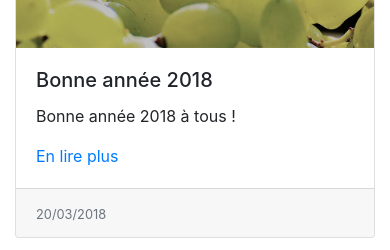
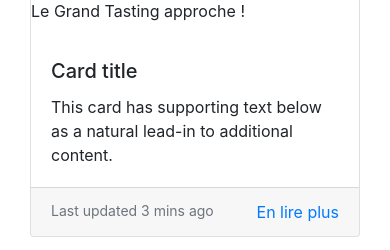
Before and after one commit to Killrogue/Fleys, a PHP site: the page made by actualité.php in a window 390 px wide. Shown: the part 1048-1298 px from the top of the page. Run offline with PHP 8.4, Linux system fonts and the light colour scheme; a stand-in replaces the project's code that opens the database connection; some libraries are stand-ins or nearby versions.

Commit message:
actualité
j'ai mis a jour l'actualité

```diff
--- a/actualité.php
+++ b/actualité.php
@@ -2,22 +2,17 @@
 	<html>
 	<head>
 		<meta charset="utf-8">
-		<meta name="viewport" content="width=device-width, initial-scale=1">
 		<title></title>
 		<link rel="stylesheet" type="text/css" href="assets/css/bootstrap.css">
-		<link rel="stylesheet" type="text/css" 	 href="assets/css/normalize.css">
 		<link rel="stylesheet" type="text/css" href="assets/css/styles_DDF.css">
-		<link rel="stylesheet" type="text/css" href="assets/css/jquery.fancybox.css">
 		<script type="text/javascript" src="assets/js/jquery-3.3.1.js"></script>
-		<script type="text/javascript" src="assets/js/bootstrap.js"></script>
-		<script type="text/javascript" src="assets/js/script.js"></script>
 		<script defer src="assets/js/fontawesome-all.js"></script>
 	</head>
-	<body class="bg-raisin2">
+	<body >
 		<header class="container-fluid  px-0"><!--début du header-->
 			<nav class="navbar navbar-expand-lg bg-nav fixed-top">
-			 	<button class="navbar-toggler" type="button" data-toggle="collapse" data-target="#navbarNav" aria-controls="#navbarNav" aria-expanded="false" aria-label="Toggle navigation">
-   					<i class="fas fa-bars burger"></i>
+			 	<button class="navbar-toggler" type="button" data-toggle="collapse" data-target="#navbarSupportedContent" aria-controls="navbarSupportedContent" aria-expanded="false" aria-label="Toggle navigation">
+   					<span class="navbar-toggler-icon"></span>
   				</button>
 				<div class="collapse navbar-collapse" id="navbarNav">
 				    <ul class="navbar-nav mx-auto">
@@ -43,68 +38,80 @@
 				</div>
 			</nav>
 		</header><!--fin du header-->
-		<main class="container-fluid mb-5"><!--début du main-->
+		<main class="container-fluid mb-3 news"><!--début du main-->
 			<div class="container">
-				<div class="row px-0 ">
-					<div class="col-12 news">
-						<div class="card card-css">
-							<h3 class="card-header bg-gold mb-3">Dernière actualité</h3>
-							<img class="card-img-top px-4" src="assets/images/raisin.jpg" alt="Card image cap">
-							<div class="card-body">
-								<h5 class="card-title">Bonne année 2018</h5>
-								<p class="card-text">Bonne année 2018 à tous !</p>
-								<a href="descritpion_actualité.php">En lire plus</a>
-							</div>
-							<div class="card-footer">
-								<small class="text-muted">20/03/2018</small>
+				<div class="row">
+					<div class="col-12 mb-4 first-news">
+						<div class="card">
+							<img class="card-img-top first-img-news" src="assets/images/firstnews.jpg" alt="Card image cap">
+							<div class="middle">
+								<p class="middle-first-texte">Les actualités du château de fleys</p>
 							</div>
 						</div>
 					</div>
-					<div class="card-deck mt-3 ">
-						<div class="card card-css">
-							<img class="card-img-top" src="assets/images/raisin.jpg" alt="Card image cap">
+				</div>
+				<div class="card-deck">
+					<div class="card first-news">
+						<img class="card-img-top all-img-news" src="assets/images/vigne3.jpg" alt="Card image cap">
+						<div class="middle-all">
+							<p class="middle-texte">Bonne année 2018 </p>
+						</div>
 						<div class="card-body">
-								<h5 class="card-title">Bonne année 2018</h5>
-								<p class="card-text">Bonne année 2018 à tous !</p>
-								<a href="descritpion_actualité.php">En lire plus</a>
+							<p class="card-text">This is a longer card with supporting text below as a natural lead-in to additional content. This content is a little bit longer.</p>
 						</div>
-							<div class="card-footer">
-								<small class="text-muted">20/03/2018</small>
+						<div class="card-footer d-flex justify-content-between">
+     						<small class="text-muted">Last updated 3 mins ago</small>
+     						<a href="" class="lien-actu">En lire plus</a>
     					</div>
 					</div>
-						<div class="card card-css">
-							<img class="card-img-top" src="assets/images/raisin.jpg" alt="Card image cap">
+					<div class="card first-news">
+						<img class="card-img-top all-img-news" src="assets/images/futs.jpg" alt="Card image cap">
+						<div class="middle-all">
+							<p class="middle-texte">Le Grand Tasting approche !</p>
+						</div>
 						<div class="card-body">
-								<h5 class="card-title">Bonne année 2018</h5>
-								<p class="card-text">Bonne année 2018 à tous !</p>
-								<a href="descritpion_actualité.php">En lire plus</a>
+							<h5 class="card-title">Card title</h5>
+							<p class="card-text">This card has supporting text below as a natural lead-in to additional content.</p>
 						</div>
-							<div class="card-footer">
-								<small class="text-muted">20/03/2018</small>
+						<div class="card-footer d-flex justify-content-between">
+     						<small class="text-muted ">Last updated 3 mins ago</small>
+     						<a href="" class="lien-actu">En lire plus</a>
     					</div>
+    				</div>
+					<div class="card first-news">
+						<img class="card-img-top all-img-news" src="assets/images/vigne3.jpg" alt="Card image cap">
+						<div class="middle-all">
+							<p class="middle-texte">GRAND TASTING 2017 </p>
+						</div>
+						<div class="card-body">
+							<h5 class="card-title">Card title</h5>
+							<p class="card-text">This is a wider card with supporting text below as a natural lead-in to additional content. This card has even longer content than the first to show that equal height action.</p>
+						</div>
+						<div class="card-footer d-flex justify-content-between">
+     						<small class="text-muted ">Last updated 3 mins ago</small>
+     						<a href="" class="lien-actu">En lire plus</a>
     					</div>
     				</div>
 				</div>
 			</div>
 		</main><!--fin du main-->
 		<section class="container-fluid px-0 link"><!--début langue et réseaux sociaux-->
-			<nav class="navbar navbar-expand bg-nav-2 ">
+			<nav class="navbar navbar-expand-lg bg-nav-2 ">
 				<div>
 					<img src="assets/images/fr-FR.png" alt="Français">
 					<i class="fas fa-caret-right text-light"></i>
 					<img src="assets/images/en-GB.png" alt="English">
-					<a href="mentions_legales.php" class="ml-5">Mentions légales</a>
 				</div>
 			  	<div class="collapse navbar-collapse" id="navbarNav">
 				    <ul class="navbar-nav ml-auto">
 				      <li class="nav-item mr-2">
-				        <a class="nav-link " href="https://fr-fr.facebook.com/chateaudefleys.chablis.9" title="Rejoindre notre page Facebook"><i class="fab fa-facebook-f"></i><span class="d-md-inline d-none">&nbsp;&nbsp;FACEBOOK</span></a>
+				        <a class="nav-link " href="https://fr-fr.facebook.com/chateaudefleys.chablis.9" title="Rejoindre notre page Facebook"><i class="fab fa-facebook-f"></i>&nbsp;FACEBOOK</a>
 				      </li>
 				      <li class="nav-item mx-2">
-				        <a class="nav-link" href="https://twitter.com/chateaudefleys" title="Rejoindre notre compte Twitter"><i class="fab fa-twitter"></i><span class="d-md-inline d-none">&nbsp;&nbsp;TWITTER</span></a>
+				        <a class="nav-link" href="https://twitter.com/chateaudefleys" title="Rejoindre notre compte Twitter"><i class="fab fa-twitter"></i>&nbsp;TWITTER</a>
 				      </li>
 				      <li class="nav-item ml-2">
-				        <a class="nav-link" href="https://www.instagram.com/chateau_de_fleys/" title="Rejoindre notre page Instagram"><i class="fab fa-instagram"></i><span class="d-md-inline d-none">&nbsp;&nbsp;INSTAGRAM</span></a>
+				        <a class="nav-link" href="https://www.instagram.com/chateau_de_fleys/" title="Rejoindre notre page Instagram"><i class="fab fa-instagram"></i>&nbsp;INSTAGRAM</a>
 				      </li>
 				    </ul>
 			  	</div>
```
Lines whose indentation alone changed are shown as unchanged.
